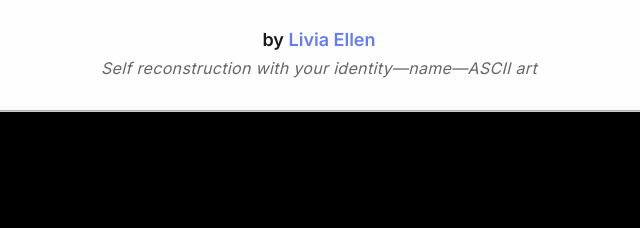
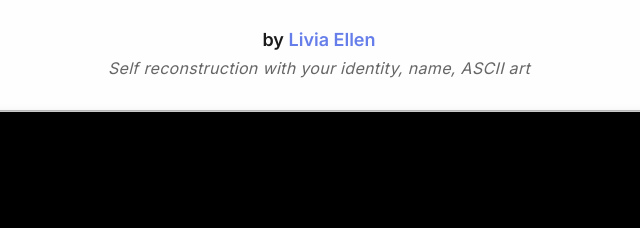
Before and after one commit to liviaellen/Dimensions-ASCII-art, a website built with Vite: page index.html in a window 1280 px wide. Shown: the part 135-363 px from the top of the page, 321-961 px from the left. Built offline with nearby package versions, Linux system fonts and the light colour scheme.

Commit message:
Remove em dashes from website and README

```diff
--- a/index.html
+++ b/index.html
@@ -18,7 +18,7 @@
       <h1 class="title">Dimensions</h1>
       <div class="attribution">
         <p class="byline">by <a href="https://instagram.com/ellen_in_sf" target="_blank" rel="noopener noreferrer">Livia Ellen</a></p>
-        <p class="description">Self reconstruction with your identity—name—ASCII art</p>
+        <p class="description">Self reconstruction with your identity, name, ASCII art</p>
       </div>
       <div class="spreadsheet-wrapper">
         <div class="column-headers" id="column-headers"></div>
```
Also changed, not shown: README.md.
